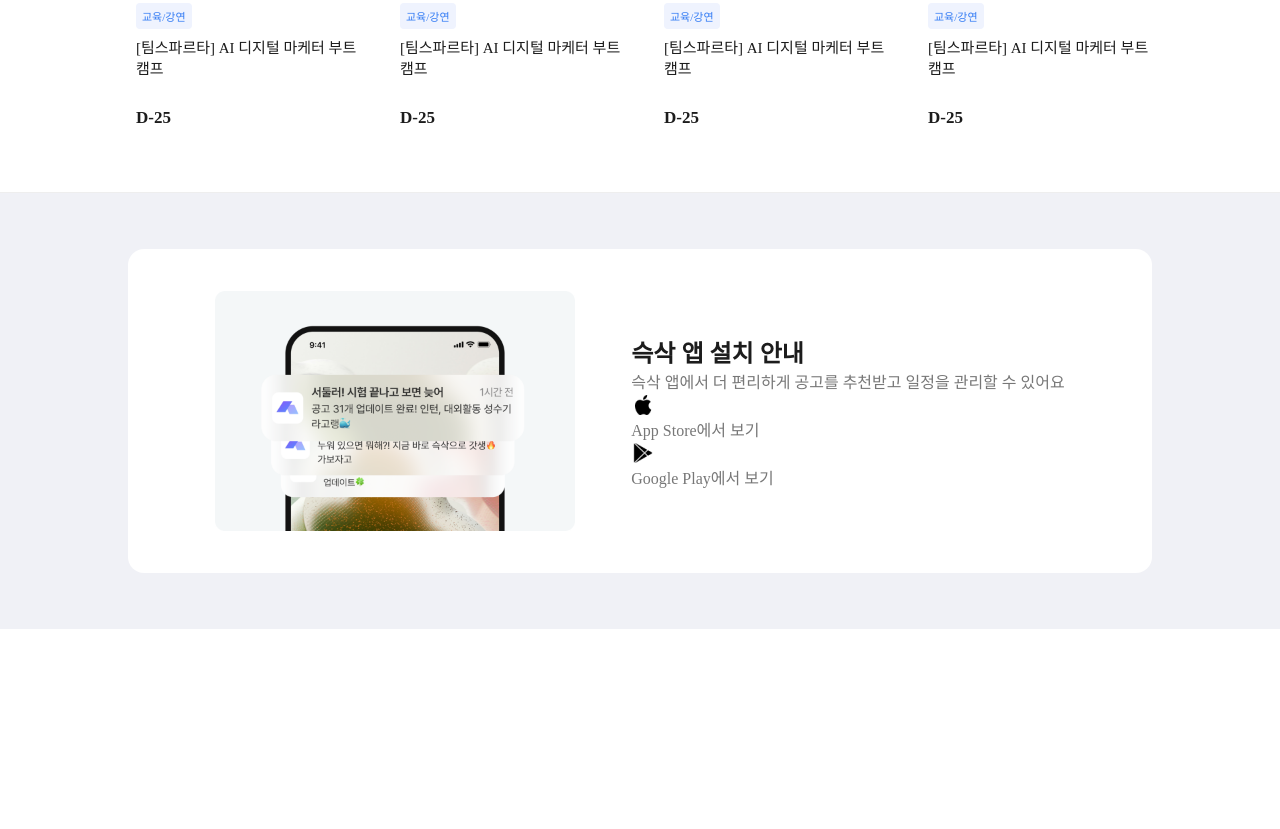
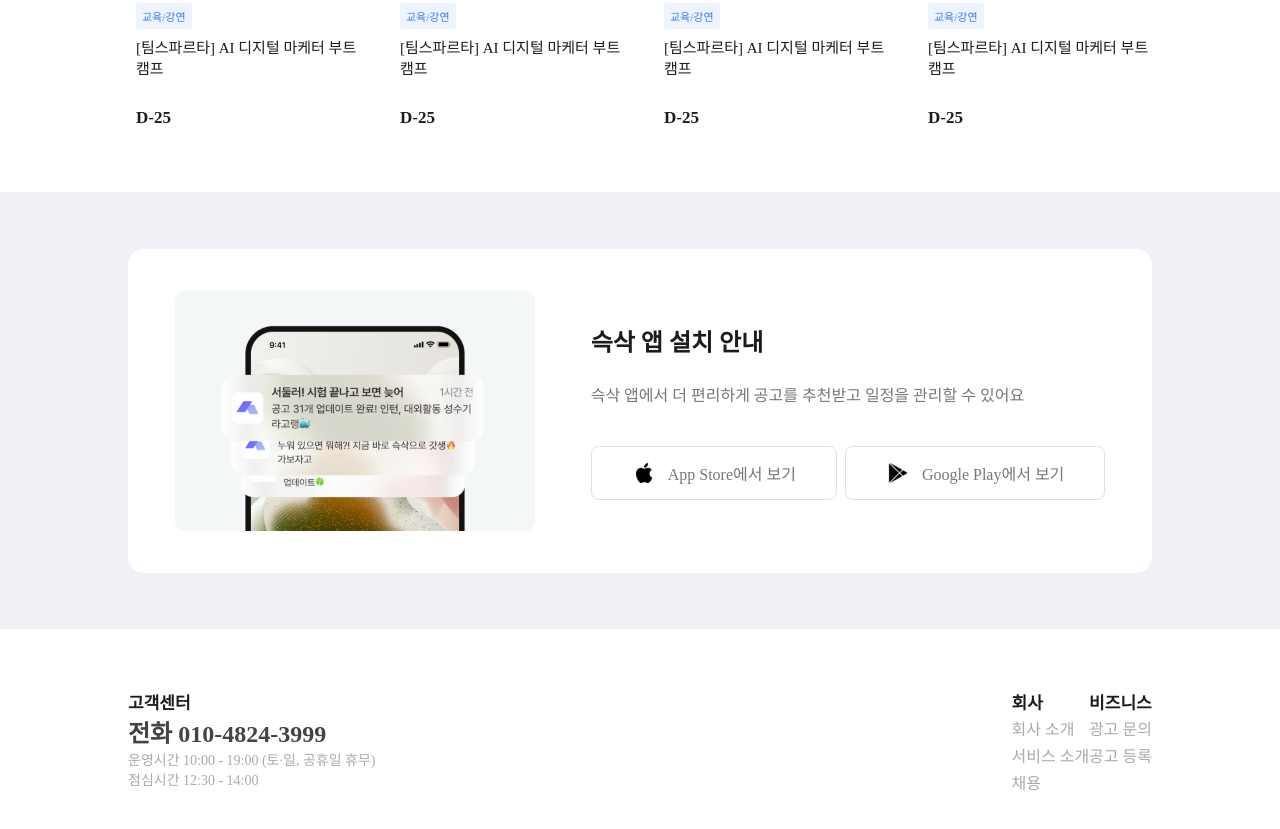
Before and after one commit to suha720/ssg-solo, a plain HTML site: page index.html in a window 1280 px wide. Shown: the part 2688-3517 px from the top of the page. Drawn offline with nearby package versions, Linux system fonts and the light colour scheme; a web font is replaced by a local one.

Commit message:
[docs] footer 수정 중

```diff
--- a/css/app.css
+++ b/css/app.css
@@ -13,7 +13,7 @@
   display: flex;
   gap: 56px;
   justify-content: center;
-  align-items: center;
+  /* align-items: center; */
 }
 
 .app-content-image {
@@ -28,6 +28,18 @@
   object-fit: cover;
 }
 
+.app-content-guide {
+  display: flex;
+  flex-direction: column;
+  gap: 40px;
+  justify-content: center;
+}
+
+.ac-desc {
+  display: flex;
+  flex-direction: column;
+  gap: 24px;
+}
 .ac-title {
   font-weight: 700;
   color: #1c1c1c;
@@ -36,6 +48,21 @@
 .ac-sub {
   font-size: 16px;
   color: #777;
+}
+
+.app-store-wrap {
+  display: flex;
+  gap: 8px;
+}
+
+.app-store-box {
+  display: flex;
+  /* justify-content: center; */
+  align-items: center;
+  border: 1px solid #dee2e6;
+  gap: 12px;
+  padding: 14px 40px;
+  border-radius: 8px;
 }
 
 .app-store-images {
--- /dev/null
+++ b/css/footer.css
@@ -0,0 +1,35 @@
+.container-footer {
+  padding-top: 60px;
+}
+
+.footer-up {
+  display: flex;
+  justify-content: space-between;
+}
+
+.fup-l {
+}
+
+.footer-title {
+  font-size: 17px;
+  font-weight: 600;
+  color: #1c1c1c;
+}
+
+.f-phon {
+  color: #444;
+  font-weight: 700;
+}
+
+.fp-font {
+  font-size: 14px;
+  color: #aaa;
+}
+.fup-r {
+  display: flex;
+}
+
+.f-Up-text > a {
+  font-size: 16px;
+  color: #aaa;
+}
--- a/index.html
+++ b/index.html
@@ -29,6 +29,7 @@
     <link rel="stylesheet" href="css/recent.css" />
 
     <link rel="stylesheet" href="css/app.css" />
+    <link rel="stylesheet" href="css/footer.css" />
   </head>
   <body>
     <div class="wrap">
@@ -504,15 +505,16 @@
                   있어요
                 </div>
               </div>
+
               <div class="app-store">
-                <div>
-                  <a href="#">
+                <div class="app-store-wrap">
+                  <a href="#" class="app-store-box">
                     <div class="app-store-images">
                       <img src="images/ic_app_store.png" alt="" />
                     </div>
                     <div class="ac-sub">App Store에서 보기</div>
                   </a>
-                  <a href="#">
+                  <a href="#" class="app-store-box">
                     <div class="app-store-images">
                       <img src="images/ic_google_play.png" alt="" />
                     </div>
@@ -520,13 +522,51 @@
                   </a>
                 </div>
               </div>
-              <div></div>
             </div>
           </div>
         </div>
       </div>
 
       <!-- 7. 푸터 -->
+      <div class="footer">
+        <div class="container container-footer">
+          <div class="footer-up">
+            <div class="fup-l">
+              <div class="fup-l-title footer-title">고객센터</div>
+              <div class="fup-l-desc">
+                <div class="f-phon">전화 010-4824-3999</div>
+                <div class="f-playTime">
+                  <div class="f-playTime-m fp-font">
+                    운영시간 10:00 - 19:00 (토∙일, 공휴일 휴무)
+                  </div>
+                  <div class="f-playTime-meal fp-font">
+                    점심시간 12:30 - 14:00
+                  </div>
+                </div>
+              </div>
+            </div>
+            <div class="fup-r">
+              <div class="cop">
+                <div class="cop-title footer-title">회사</div>
+                <div class="cop-title-desc">
+                  <div class="f-Up-text"><a href="#">회사 소개</a></div>
+                  <div class="f-Up-text"><a href="#">서비스 소개</a></div>
+                  <div class="f-Up-text"><a href="#">채용</a></div>
+                </div>
+              </div>
+              <div class="business">
+                <div class="business-title footer-title">비즈니스</div>
+                <div class="business-desc">
+                  <div class="f-Up-text"><a href="#">광고 문의</a></div>
+                  <div class="f-Up-text"><a href="#">공고 등록</a></div>
+                </div>
+              </div>
+            </div>
+          </div>
+
+          <div class="footer-down"></div>
+        </div>
+      </div>
     </div>
   </body>
 </html>
```
